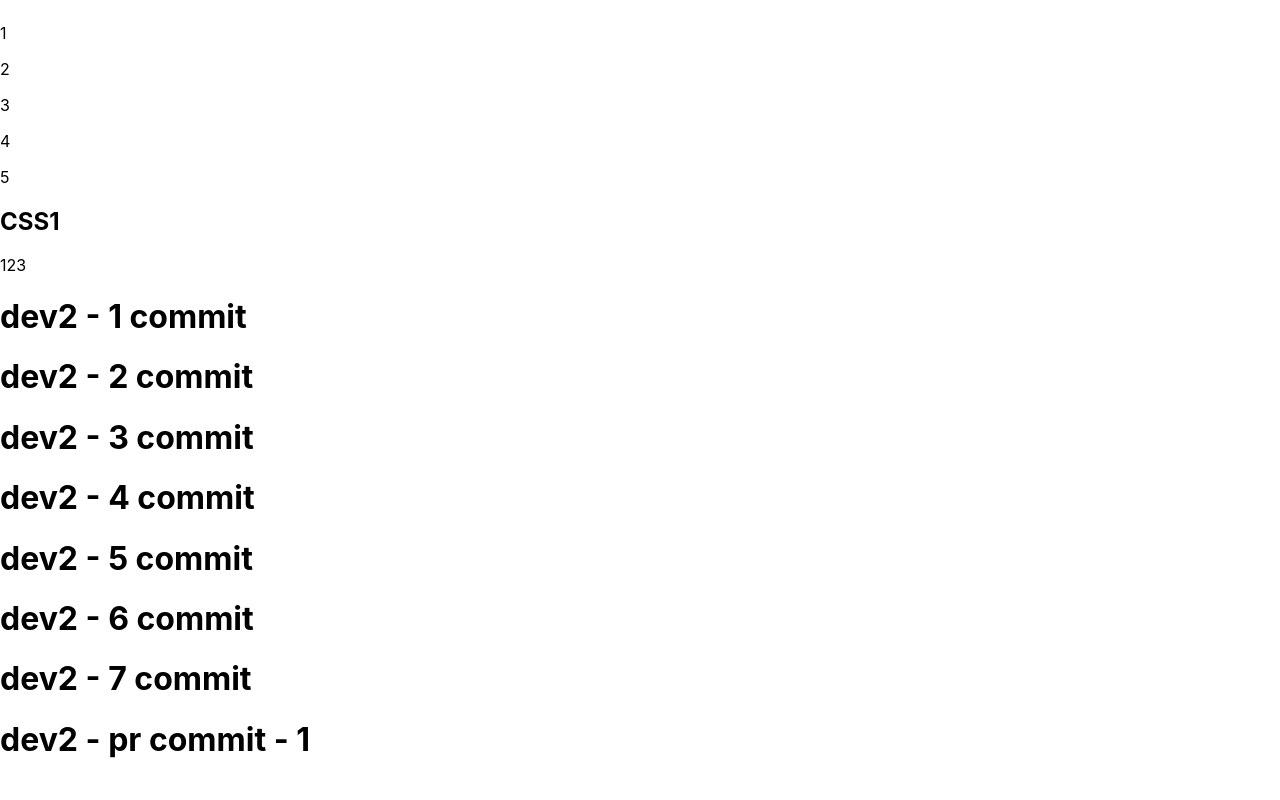
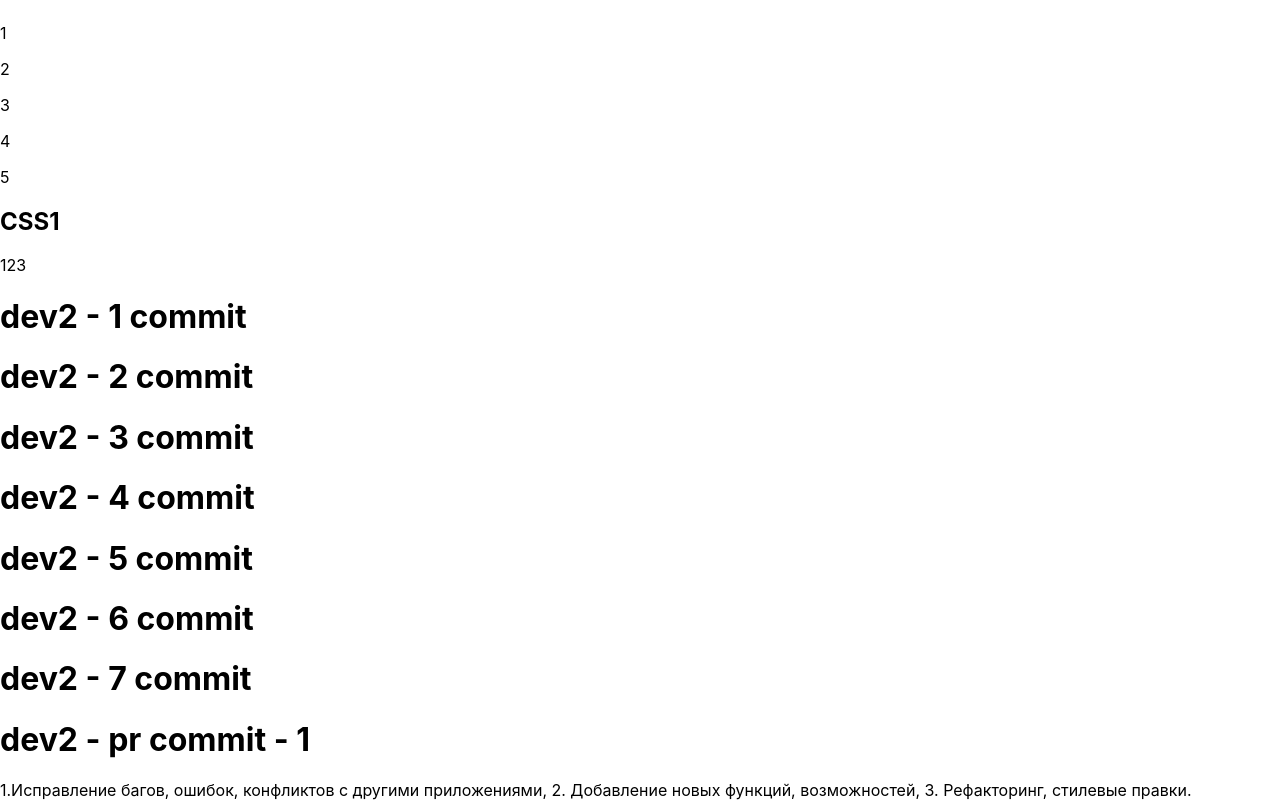
Before and after one commit to safronman/test_git2, a React (Create React App) app: page / in a window 1280 px wide. Shown: the part 274-1074 px from the top of the page. Built offline with nearby package versions, Linux system fonts and the light colour scheme.

Commit message:
<h1>dev2 - pr commit - 1</h1>

```diff
--- a/src/App.js
+++ b/src/App.js
@@ -36,6 +36,11 @@ function App() {
             <h1>dev2 - 6 commit</h1>
             <h1>dev2 - 7 commit</h1>
             <h1>dev2 - pr commit - 1</h1>
+            <div>
+                1.Исправление багов, ошибок, конфликтов с другими приложениями,
+                2. Добавление новых функций, возможностей,
+                3. Рефакторинг, стилевые правки.
+            </div>
         </div>
 
     );
```
